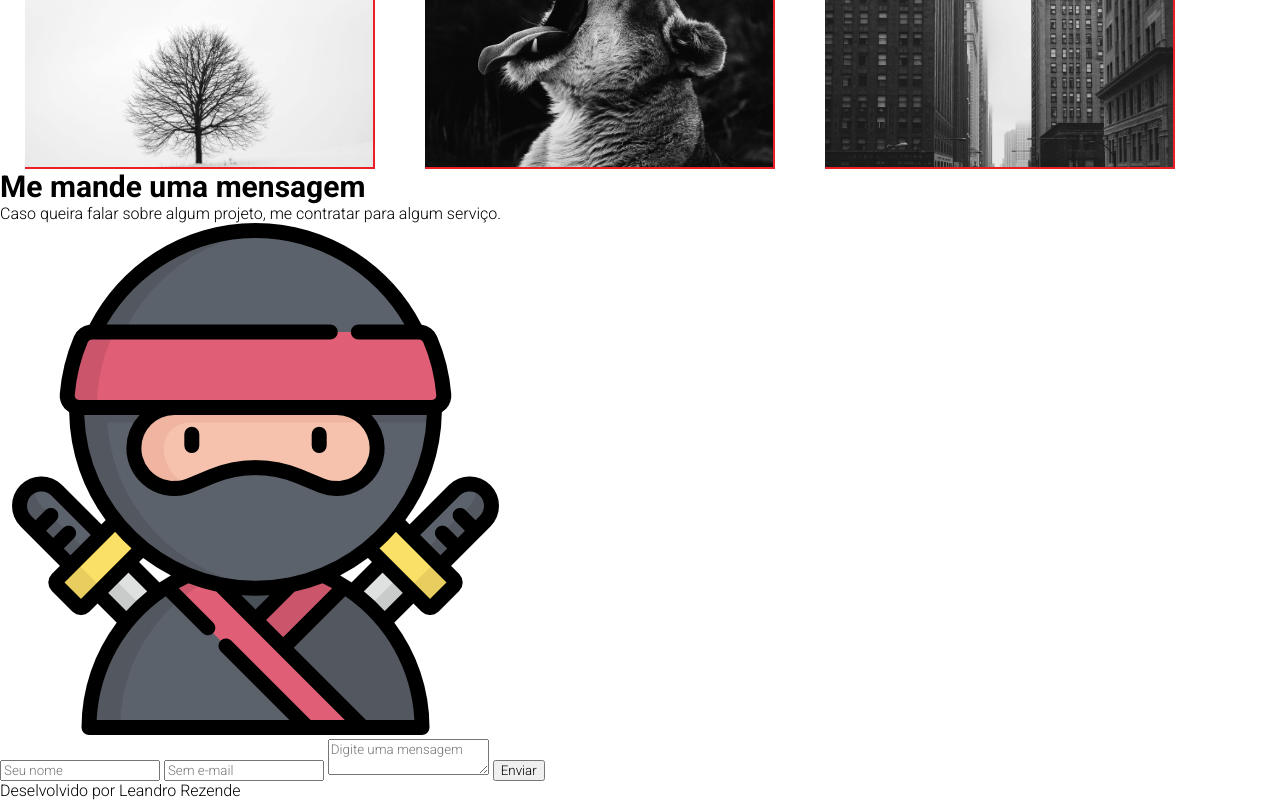
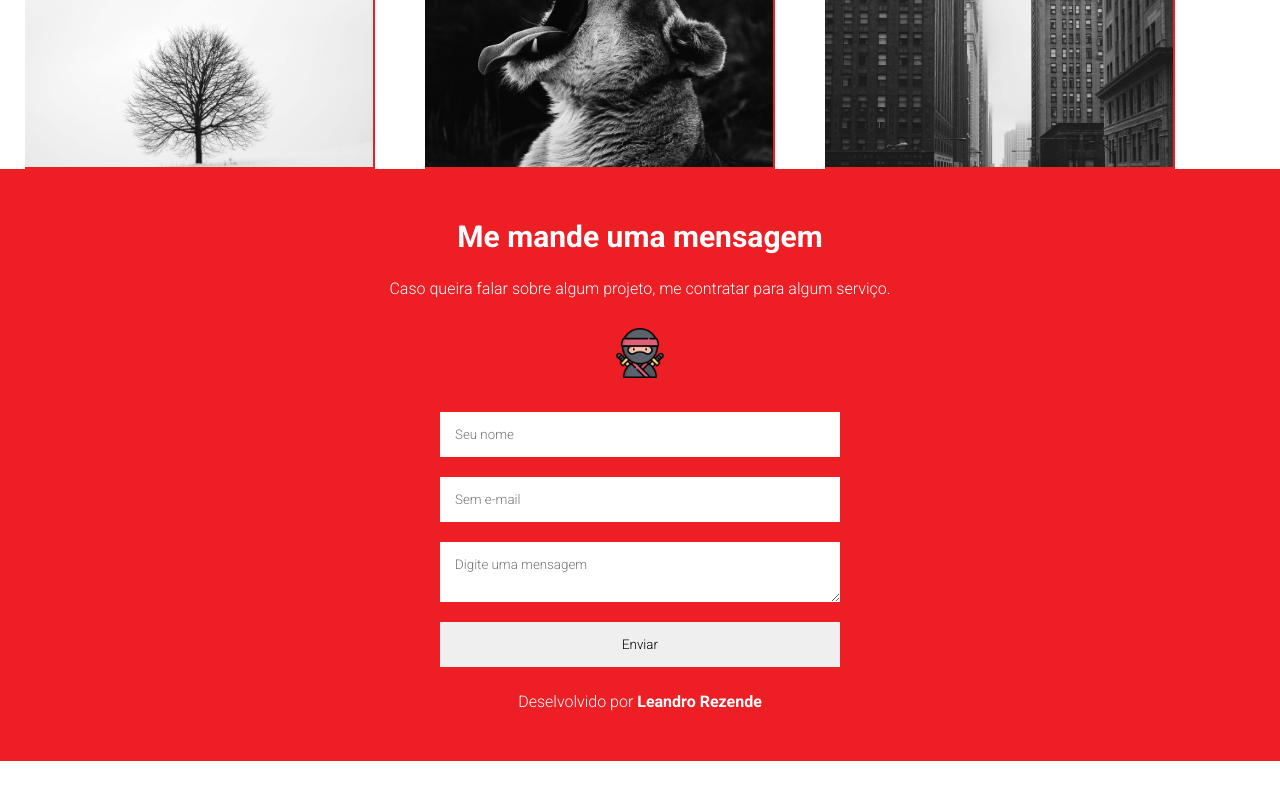
Before and after one commit to LeandroRezendeCoutinho/portifolio, a plain HTML site: page index.html in a window 1280 px wide. Shown: the part 2274-3074 px from the top of the page. After the commit the page ends 3035 px from the top, so only its background shows below. Drawn offline with Linux system fonts and the light colour scheme.

Commit message:
add footer css

```diff
--- a/css/styles.css
+++ b/css/styles.css
@@ -212,3 +212,39 @@ h2 {
 .proj3 {
   background-image: url("../img/proj3.jpg");
 }
+
+footer {
+  padding: 50px 0;
+  background-color: #ed1e24;
+  color: #fff;
+  text-align: center;
+}
+
+footer img {
+  height: 50px;
+  margin: 30px 0;
+}
+
+footer p {
+  margin-top: 25px;
+}
+
+footer form {
+  width: 400px;
+  margin-left: auto;
+  margin-right: auto;
+}
+
+footer input,
+footer textarea {
+  border: none;
+  padding: 15px;
+  box-sizing: border-box;
+  margin-bottom: 20px;
+  width: 100%;
+  display: block;
+}
+
+footer .detail {
+  font-weight: bold;
+}
```
